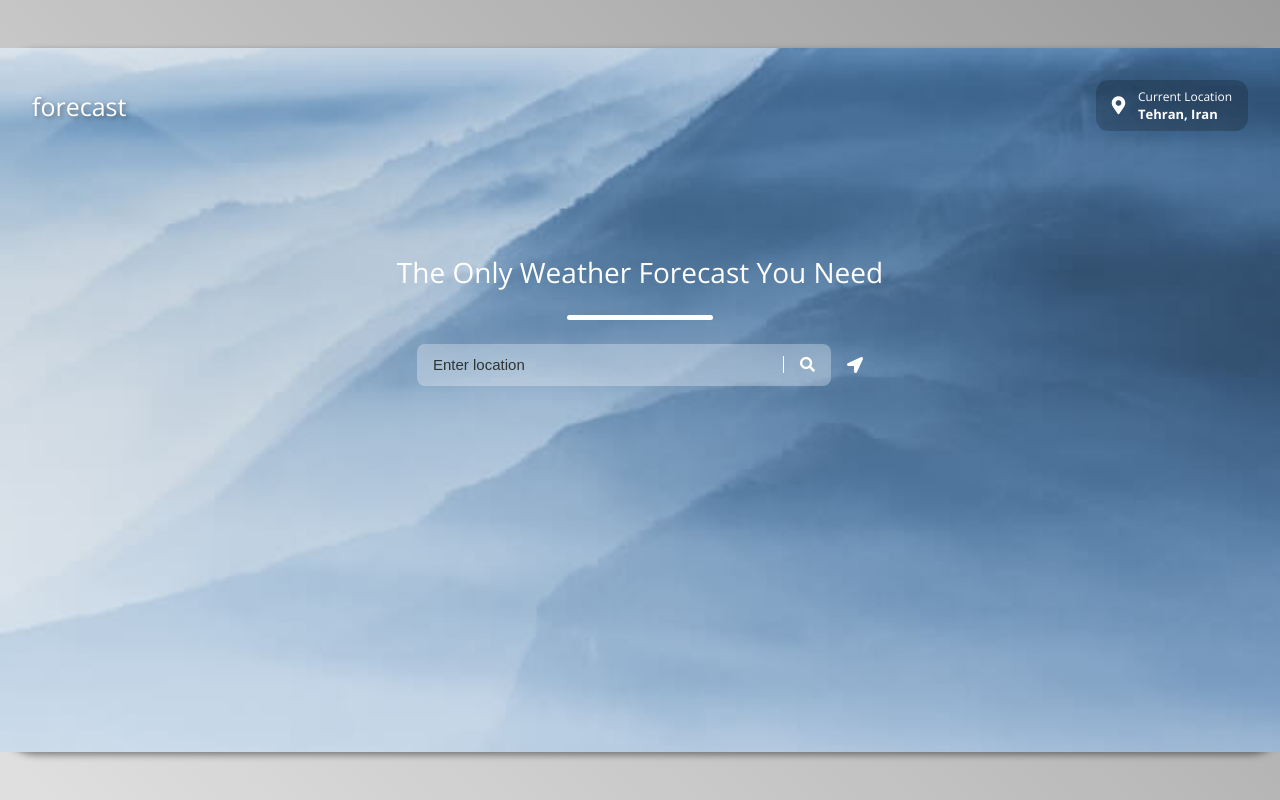
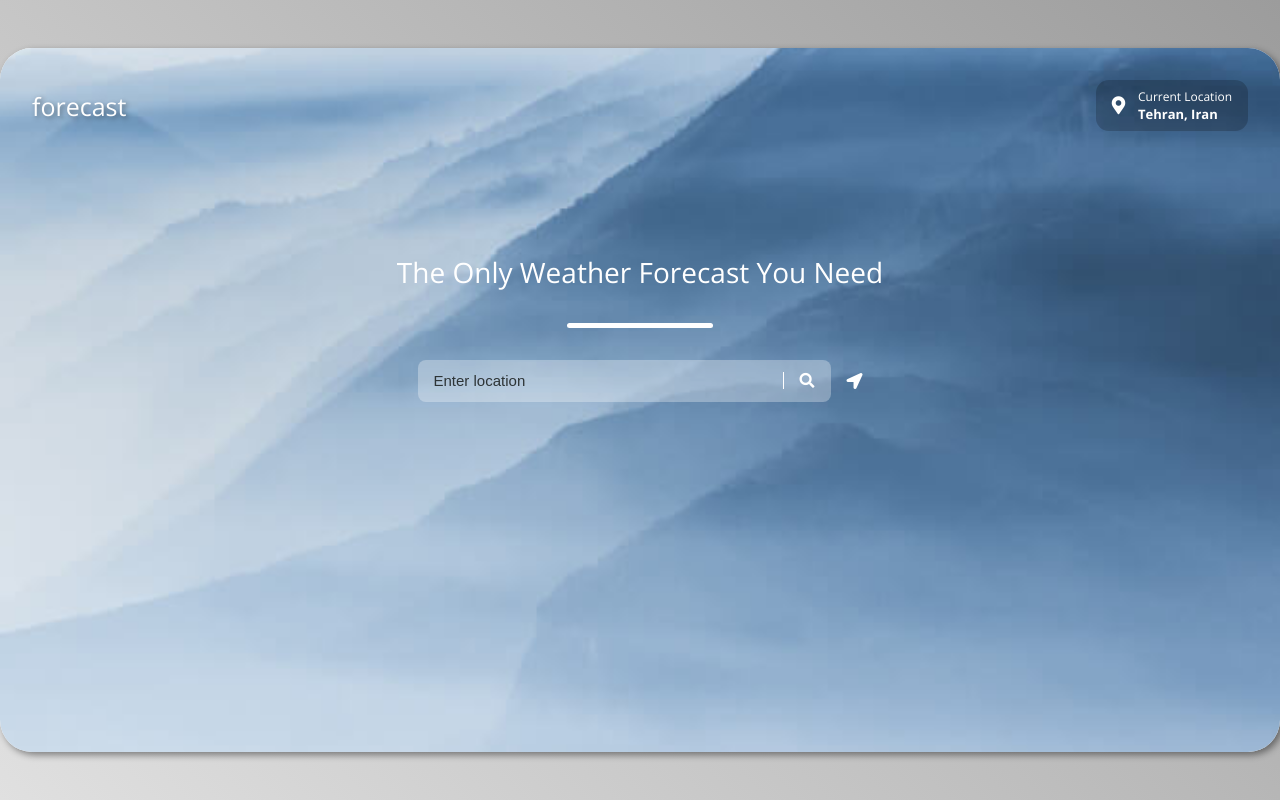
Before and after one commit to hadismtb/weather-forecast, a React (Create React App) app: page / in a window 1280 px wide. Built offline with nearby package versions, Linux system fonts and the light colour scheme.

Commit message:
correct some styles

```diff
--- a/src/components/Main.module.css
+++ b/src/components/Main.module.css
@@ -59,7 +59,7 @@
     background-color: white;
     width: 12%;
     border-radius: .5rem;
-    margin: 1.5rem 0;
+    margin: 2rem 0;
 }
 
 form {
@@ -85,23 +85,28 @@ form {
     color: rgba(99, 110, 114,1.0);
     width: 350px;
     font-size: 15px;
+    border-right: 1px solid white;
+    margin-right: 1rem;
 }
 .inputContainer input::placeholder {
     color: rgba(45, 52, 54,1.0);
 }
 
 .inputContainer button {
-    border-left: 1px solid white;
-    padding-left: 1rem;
     font-size: 15px;
     cursor: pointer;
     transition: .3s all;
 }
 .inputContainer button:hover {
-    color: rgba(108, 92, 231,1.0);
+    transform: scale(1.2);
 }
 
 .liveLocation {
     margin-left: 1rem;
     cursor: pointer;
+    transition: .3s all;
 }
+
+.liveLocation:hover {
+    transform: scale(1.2);
+}
--- a/src/index.css
+++ b/src/index.css
@@ -19,4 +19,5 @@
     box-shadow: 3px 3px 7px 0px rgba(0,0,0,0.43);
     -webkit-box-shadow: 3px 3px 7px 0px rgba(0,0,0,0.43);
     -moz-box-shadow: 3px 3px 7px 0px rgba(0,0,0,0.43);
+    overflow: hidden;
 }
```
